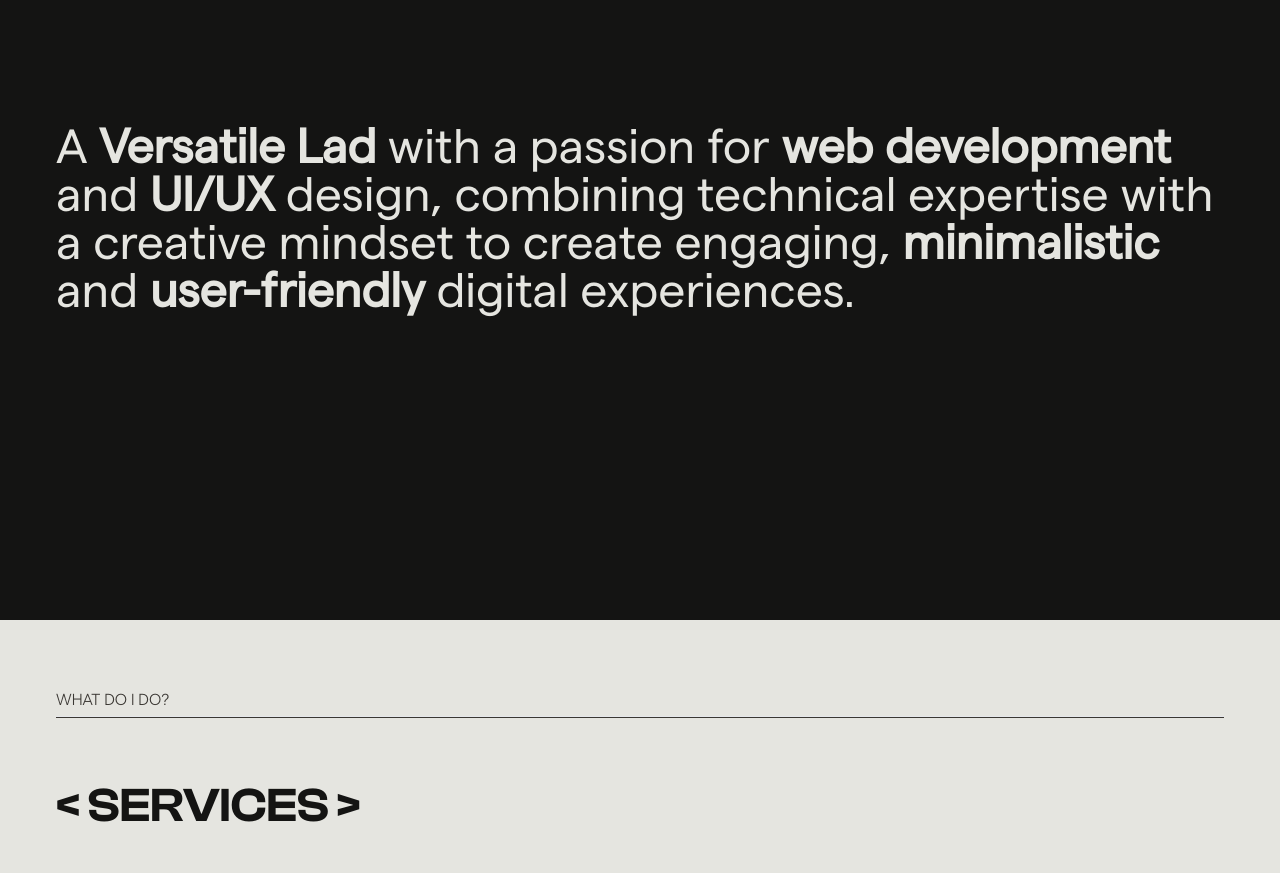
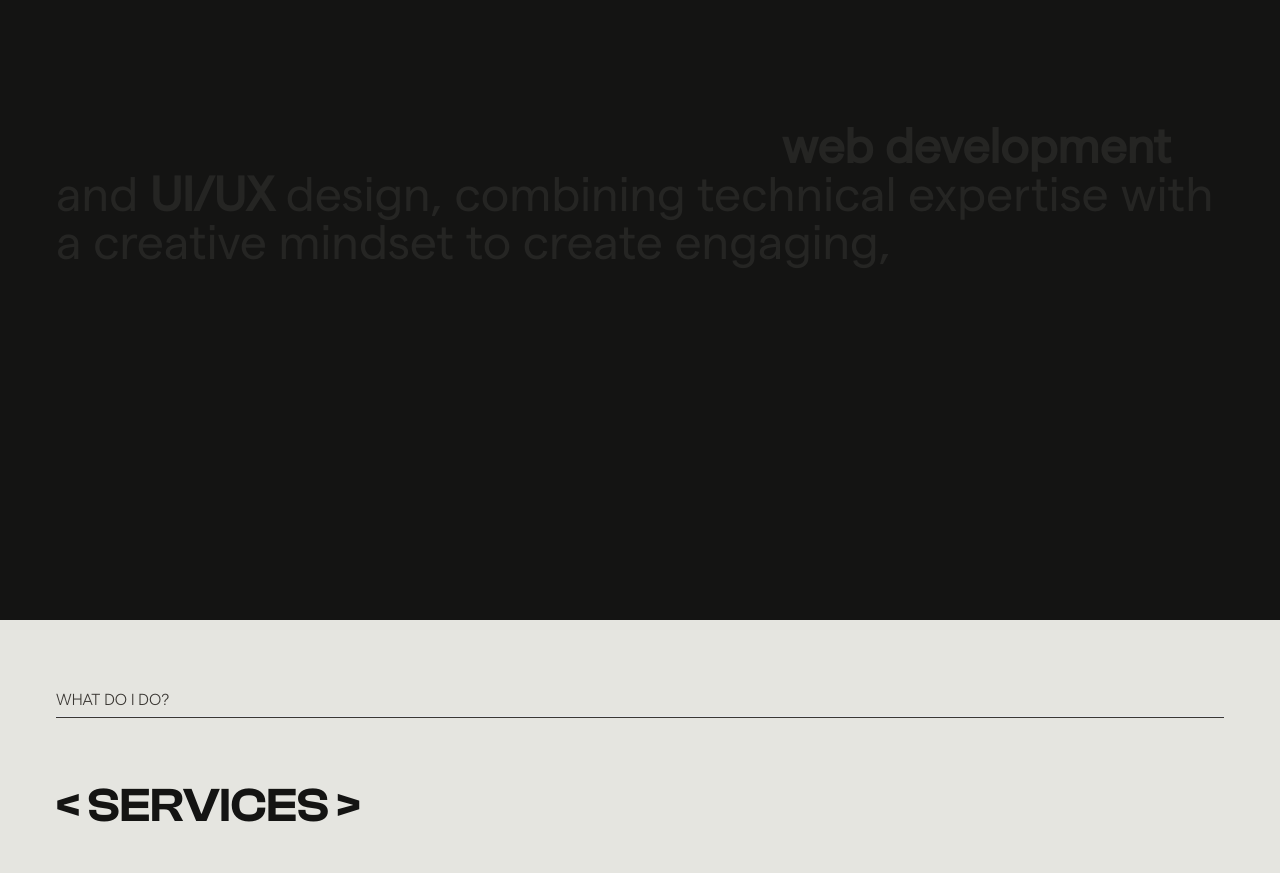
Before and after one commit to s4bbi/Portfolio-24, a React (Vite) app: page / in a window 1280 px wide. Shown: the part 980-1853 px from the top of the page. Built offline with nearby package versions, Linux system fonts and the light colour scheme.

Commit message:
Update Slide2.jsx

```diff
--- a/src/components/Slide2.jsx
+++ b/src/components/Slide2.jsx
@@ -1,23 +1,38 @@
-import React from 'react';
+import React, { useEffect, useRef } from 'react';
+import gsap from 'gsap';
 
 const Slide2 = () => {
+  const containerRef = useRef(null);
+
+  useEffect(() => {
+    const words = containerRef.current.querySelectorAll('.word');
+
+    gsap.from(words, {
+      y: 30,
+      opacity: 0,
+      duration: 0.8,
+      ease: 'power3.out',
+      stagger: 0.15,
+    });
+  }, []);
+
   return (
     <div className='h-screen bg-blackD flex justify-center items-center'>
-      <div className="px-6 md:px-14 flex flex-col items-center font-mR">
+      <div className="px-6 md:px-14 flex flex-col items-center font-mR" ref={containerRef}>
         <div className="text-white text-3xl md:text-4xl lg:text-5xl font-normal font-Matter">
-          <span>A </span>
-          <span className="font-semibold">Versatile </span>
-          <span className="font-semibold">Lad </span>
-          <span>with</span>
-          <span> a passion for </span>
-          <span className="font-semibold">web development </span>
-          <span>and </span>
-          <span className="font-semibold">UI/UX</span>
-          <span> design, combining technical expertise with a creative mindset to create engaging, </span>
-          <span className="font-semibold">minimalistic</span>
-          <span> and </span>
-          <span className="font-semibold">user-friendly</span>
-          <span> digital experiences.</span>
+          <span className="word">A </span>
+          <span className="word font-semibold">Versatile </span>
+          <span className="word font-semibold">Lad </span>
+          <span className="word">with </span>
+          <span className="word">a passion for </span>
+          <span className="word font-semibold">web development </span>
+          <span className="word">and </span>
+          <span className="word font-semibold">UI/UX </span>
+          <span className="word">design, combining technical expertise with a creative mindset to create engaging, </span>
+          <span className="word font-semibold">minimalistic </span>
+          <span className="word">and </span>
+          <span className="word font-semibold">user-friendly </span>
+          <span className="word">digital experiences.</span>
         </div>
       </div>
     </div>
```
